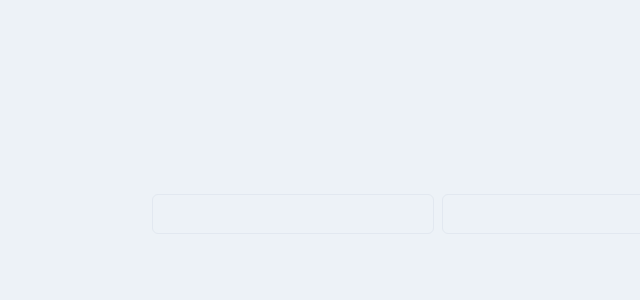
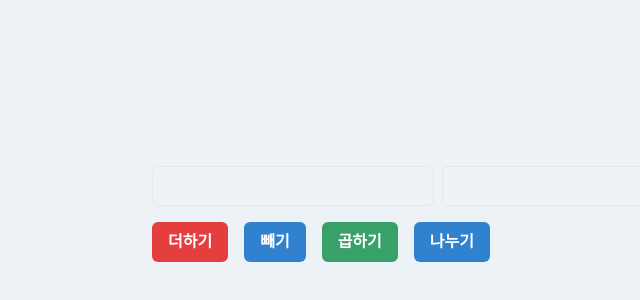
Before and after one commit to Choi-jujuyeon/React-review, a React (Create React App) app in the folder 9-calculator/: page / in a window 1280 px wide. Shown: the part 186-486 px from the top of the page, without its empty margins (202-842 px from the left). Built offline with nearby package versions, Linux system fonts and the light colour scheme; the HTML template or start-up script is replaced by a standard one.

Commit message:
계산기만들기-4-버튼만들기

```diff
--- a/9-calculator/src/components/Calculator.jsx
+++ b/9-calculator/src/components/Calculator.jsx
@@ -1,4 +1,4 @@
-import { Box, Flex, Input } from '@chakra-ui/react';
+import { Box, Flex, Input, Button } from '@chakra-ui/react';
 import { useState } from 'react';
 const Calculator = () => {
   const [num1, setNum1] = useState('');
@@ -12,6 +12,18 @@ const Calculator = () => {
         <Input ml={2} />
         {result && <Box ml={4}>{result}</Box>}
       </Flex>
+      <Box mt={4}>
+        <Button colorScheme="red">더하기</Button>
+        <Button ml={4} colorScheme="blue">
+          빼기
+        </Button>
+        <Button ml={4} colorScheme="green">
+          곱하기
+        </Button>
+        <Button ml={4} colorScheme="blue">
+          나누기
+        </Button>
+      </Box>
     </Box>
   );
 };
```
